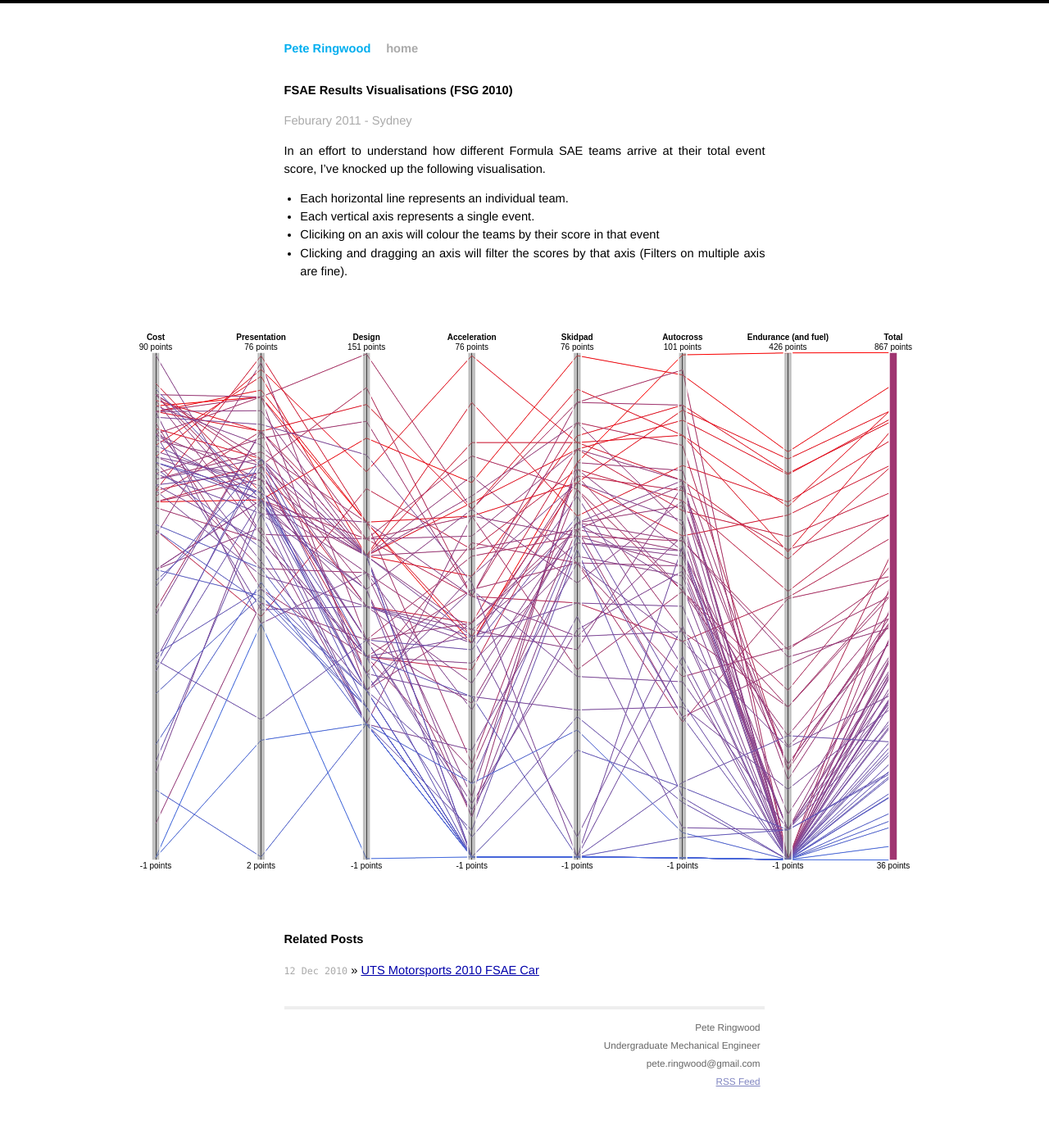
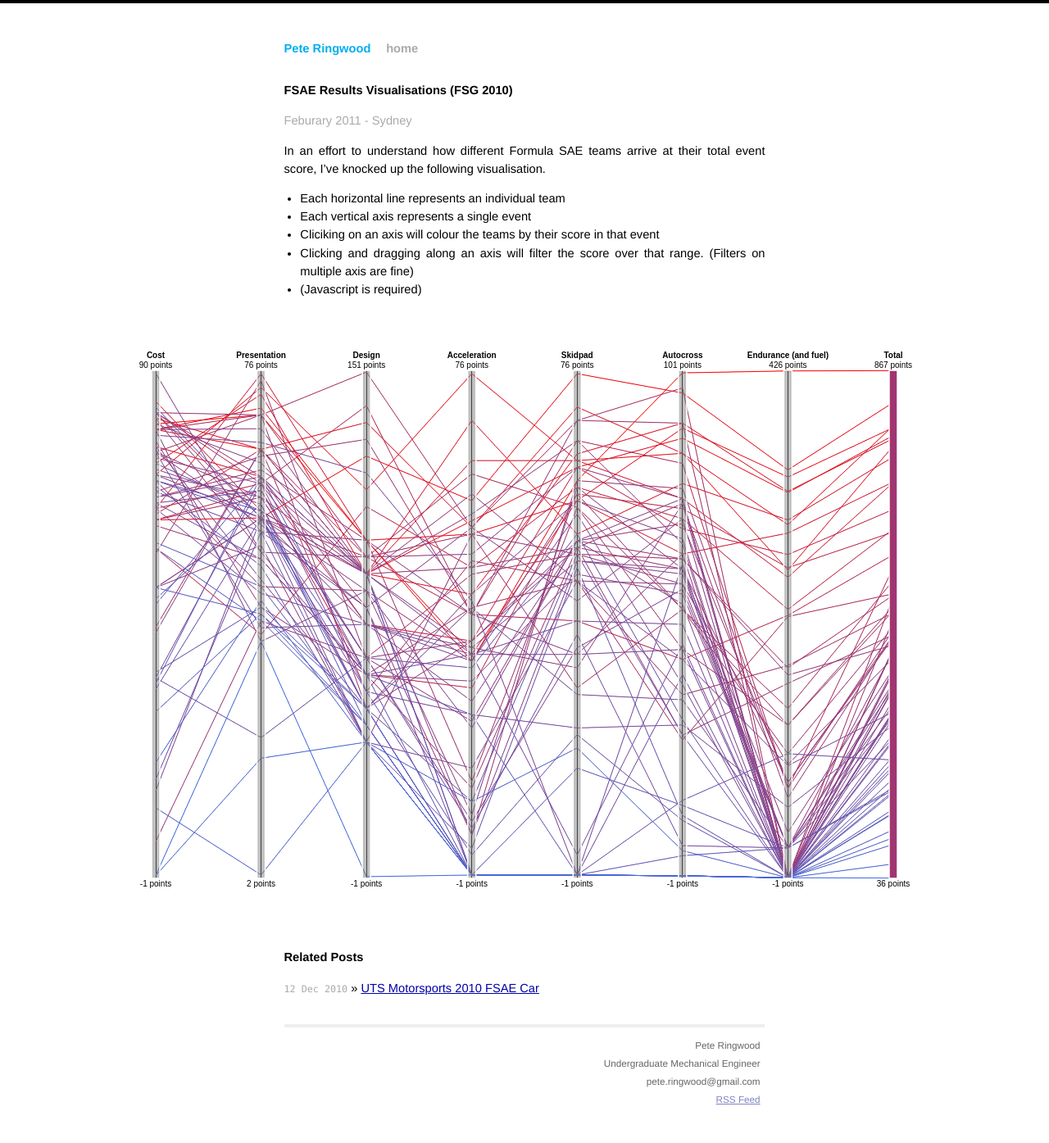
Before and after one commit to pgr/pgr.github.com, a Jekyll site: the page built from _posts/2011-02-21-fsae-2010-result-visualisations.md, in a window 1280 px wide. Shown: the whole page at 82% size. Built offline with Jekyll 4.4.1, drawn with Linux system fonts in a browser that asks for light colours; Markdown is read by kramdown in place of the engine named in the settings; before the commit the page ends 1373 px from its top, so only the background shows below that.

Commit message:
javascript disclaimer

```diff
--- a/_posts/2011-02-21-fsae-2010-result-visualisations.md
+++ b/_posts/2011-02-21-fsae-2010-result-visualisations.md
@@ -13,10 +13,11 @@ title: FSAE Results Visualisations (FSG 2010)
 
 In an effort to understand how different Formula SAE teams arrive at their total event score, I've knocked up the following visualisation.
 
-* Each horizontal line represents an individual team.
-* Each vertical axis represents a single event.
+* Each horizontal line represents an individual team
+* Each vertical axis represents a single event
 * Cliciking on an axis will colour the teams by their score in that event
-* Clicking and dragging an axis will filter the scores by that axis (Filters on multiple axis are fine).
+* Clicking and dragging along an axis will filter the score over that range. (Filters on multiple axis are fine)
+* (Javascript is required)
 
 
 
```
